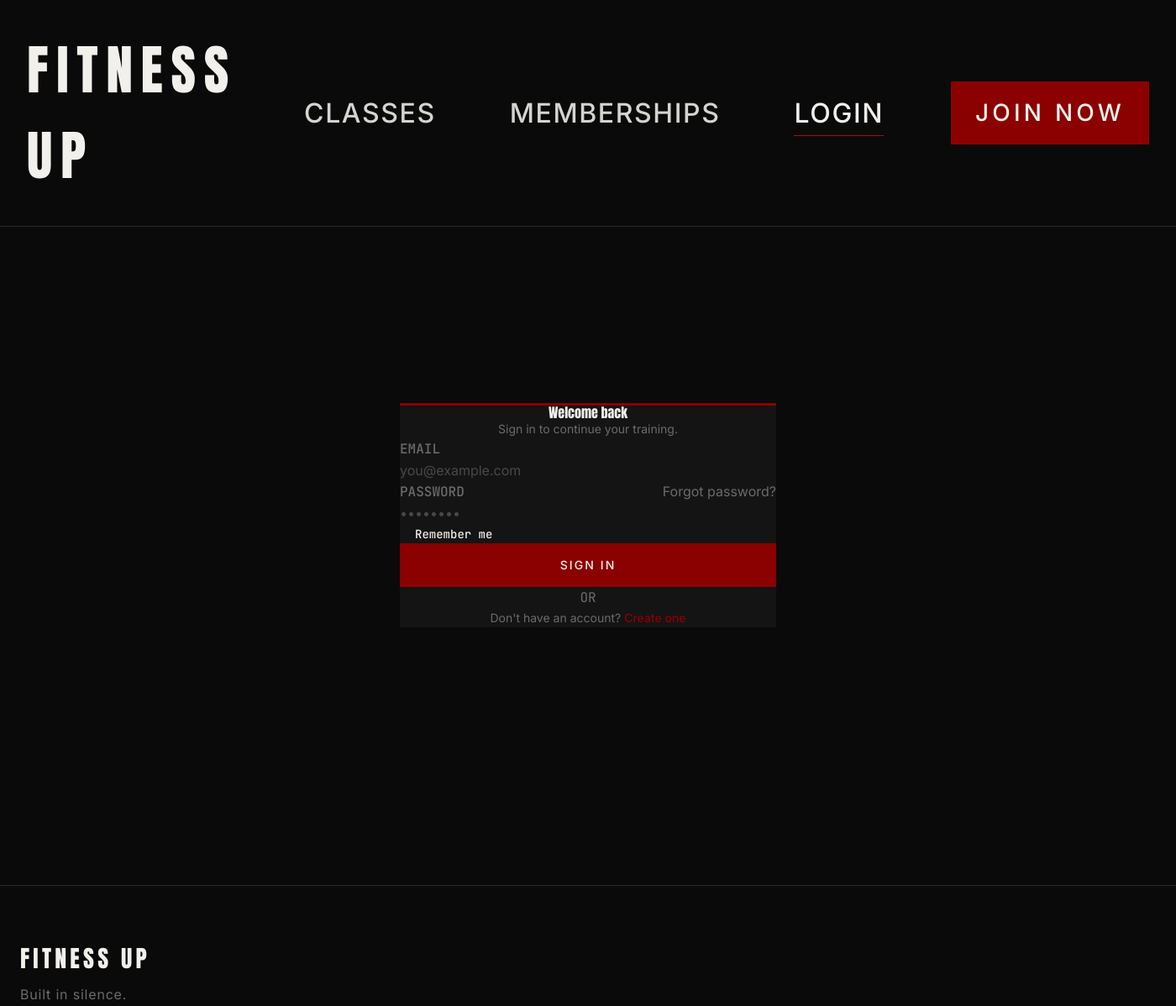
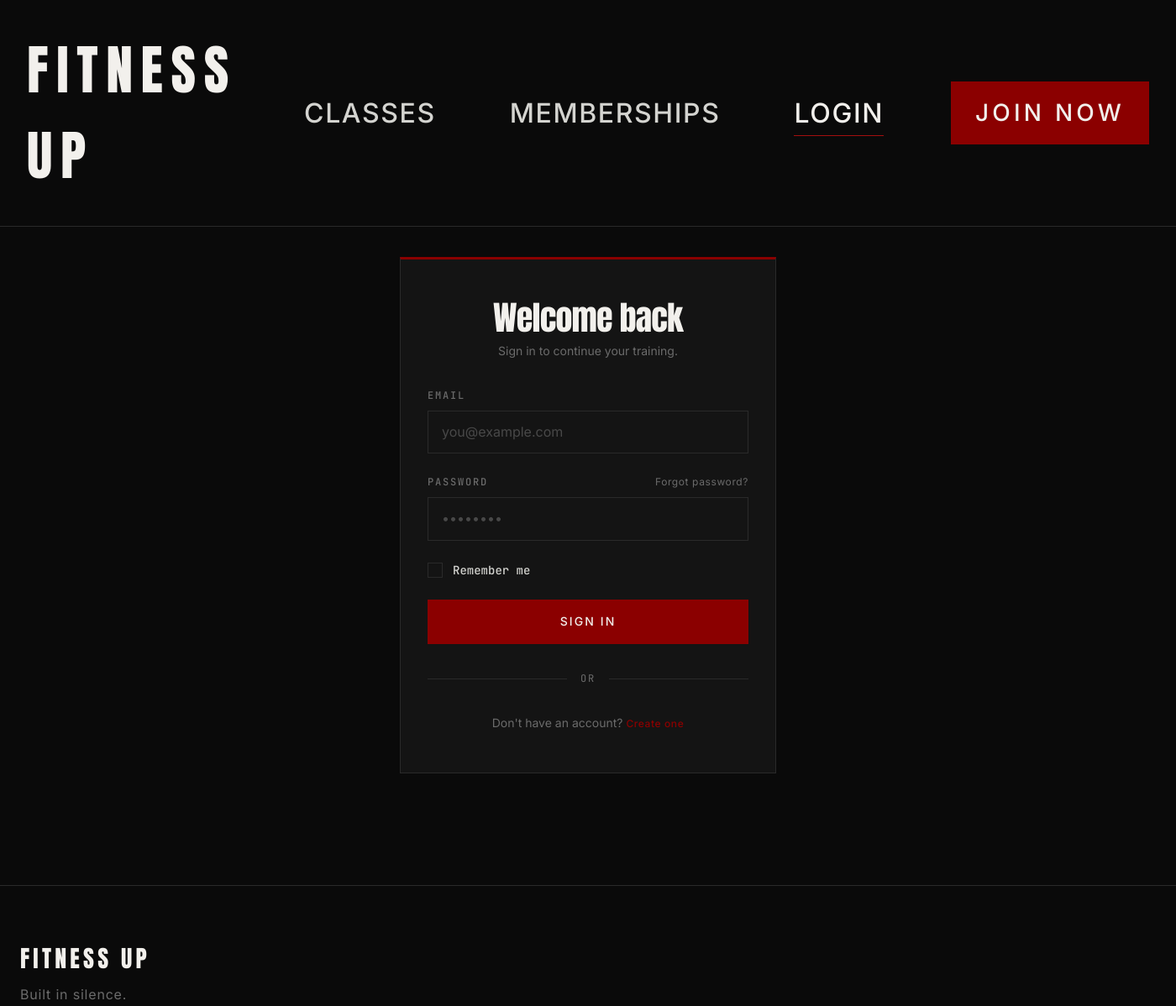
Before and after one commit to AfonsoBouca/gym-management-platform, a PHP site: page /login.html in a window 1400 px wide. Shown: the top 1198 px of the page at 84% size. Run offline with PHP 8.4, Linux system fonts and the light colour scheme.

Commit message:
fix push

```diff
--- a/css/components/form.css
+++ b/css/components/form.css
@@ -8,13 +8,13 @@
 .form__group {
     display: flex;
     flex-direction: column;
-    gap: var(--space-2);
+    gap: 0.5rem;
 }
 
 .form__group--row {
     flex-direction: row;
     align-items: center;
-    gap: var(--space-3);
+    gap: 0.75rem;
 }
 
 /* --- Label row: label + right-aligned link (e.g. "Forgot password?") ------ */
@@ -27,9 +27,9 @@
 /* --- Labels ---------------------------------------------------------------- */
 .form__label {
     font-family: var(--font-mono);
-    font-size: var(--text-xs);
+    font-size: 0.75rem;
     font-weight: 500;
-    letter-spacing: var(--tracking-wider);
+    letter-spacing: 0.15em;
     text-transform: uppercase;
     color: var(--text-muted);
 }
@@ -37,27 +37,27 @@
 .form__label--inline {
     font-size: var(--text-sm);
     text-transform: none;
-    letter-spacing: var(--tracking-normal);
-    color: var(--text-secondary);
+    letter-spacing: 0;
+    color: var(--text-soft);
     cursor: pointer;
 }
 
 /* --- Text inputs ---------------------------------------------------------- */
 .form__input {
     width: 100%;
-    padding: var(--space-3) var(--space-4);
+    padding: 0.75rem 1rem;
 
     font-family: var(--font-body);
     font-size: var(--text-base);
-    color: var(--text-primary);
+    color: var(--text);
 
     background-color: var(--bg-surface);
-    border: var(--border-width) solid var(--border-subtle);
+    border: 1px solid var(--border);
     border-radius: 0;
 
     transition:
-        border-color var(--duration-fast) var(--ease-out),
-        background-color var(--duration-fast) var(--ease-out);
+        border-color 150ms cubic-bezier(0.16, 1, 0.3, 1),
+        background-color 150ms cubic-bezier(0.16, 1, 0.3, 1);
 }
 
 .form__input::placeholder {
@@ -84,15 +84,15 @@
     flex-shrink: 0;
 
     background-color: var(--bg-surface);
-    border: var(--border-width) solid var(--border-subtle);
+    border: 1px solid var(--border);
     cursor: pointer;
 
     display: grid;
     place-content: center;
 
     transition:
-        background-color var(--duration-fast) var(--ease-out),
-        border-color var(--duration-fast) var(--ease-out);
+        background-color 150ms cubic-bezier(0.16, 1, 0.3, 1),
+        border-color 150ms cubic-bezier(0.16, 1, 0.3, 1);
 }
 
 .form__checkbox::before {
@@ -101,7 +101,7 @@
     height: 0.55rem;
     background-color: var(--accent);
     transform: scale(0);
-    transition: transform var(--duration-fast) var(--ease-out);
+    transition: transform 150ms cubic-bezier(0.16, 1, 0.3, 1);
 }
 
 .form__checkbox:checked {
@@ -120,14 +120,14 @@
 /* --- Form links ----------------------------------------------------------- */
 .form__link {
     font-family: var(--font-body);
-    font-size: var(--text-xs);
+    font-size: 0.75rem;
     color: var(--text-muted);
-    letter-spacing: var(--tracking-wide);
-    transition: color var(--duration-fast) var(--ease-out);
+    letter-spacing: 0.05em;
+    transition: color 150ms cubic-bezier(0.16, 1, 0.3, 1);
 }
 
 .form__link:hover {
-    color: var(--text-primary);
+    color: var(--text);
 }
 
 .form__link--accent {
--- a/css/pages/auth.css
+++ b/css/pages/auth.css
@@ -10,7 +10,7 @@
     align-items: center;
     justify-content: center;
     min-height: calc(100vh - 7rem);   /* viewport minus header height       */
-    padding: var(--space-8) var(--gutter);
+    padding: 2rem 1.5rem;
 }
 
 /* --- Card: the form container -------------------------------------------- */
@@ -19,11 +19,11 @@
     max-width: 28rem;
     display: flex;
     flex-direction: column;
-    gap: var(--space-8);
+    gap: 2rem;
 
-    padding: var(--space-12) var(--space-8);
+    padding: 3rem 2rem;
     background-color: var(--bg-surface);
-    border: var(--border-width) solid var(--border-subtle);
+    border: 1px solid var(--border);
 
     /* Accent top line — a thin red bar that brands the card */
     border-top: 3px solid var(--accent);
@@ -33,15 +33,15 @@
 .auth__header {
     display: flex;
     flex-direction: column;
-    gap: var(--space-2);
+    gap: 0.5rem;
     text-align: center;
 }
 
 .auth__title {
     font-family: var(--font-display);
-    font-size: var(--text-2xl);
-    letter-spacing: var(--tracking-tight);
-    color: var(--text-primary);
+    font-size: 2.5rem;
+    letter-spacing: -0.02em;
+    color: var(--text);
 }
 
 .auth__subtitle {
@@ -53,29 +53,29 @@
 .auth__card .form {
     display: flex;
     flex-direction: column;
-    gap: var(--space-6);
+    gap: 1.5rem;
 }
 
 /* --- Divider ("or") ------------------------------------------------------ */
 .auth__divider {
     display: flex;
     align-items: center;
-    gap: var(--space-4);
+    gap: 1rem;
 }
 
 .auth__divider::before,
 .auth__divider::after {
     content: "";
     flex: 1;
-    height: var(--border-width);
-    background-color: var(--border-subtle);
+    height: 1px;
+    background-color: var(--border);
 }
 
 .auth__divider-text {
     font-family: var(--font-mono);
-    font-size: var(--text-xs);
+    font-size: 0.75rem;
     color: var(--text-muted);
-    letter-spacing: var(--tracking-wider);
+    letter-spacing: 0.15em;
     text-transform: uppercase;
 }
 
@@ -89,10 +89,10 @@
 /* --- Responsive ---------------------------------------------------------- */
 @media (max-width: 30rem) {
     .auth__card {
-        padding: var(--space-8) var(--space-6);
+        padding: 2rem 1.5rem;
     }
 
     .auth__title {
-        font-size: var(--text-xl);
+        font-size: 1.75rem;
     }
 }
```
